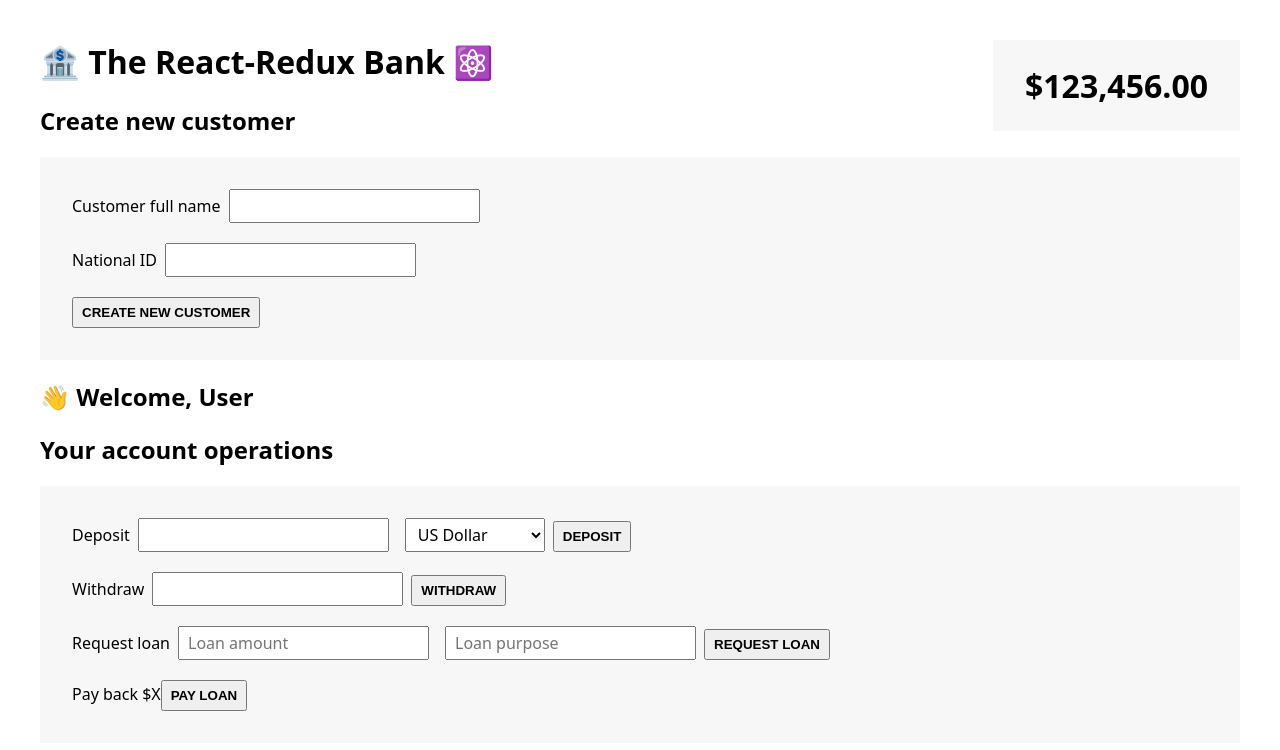
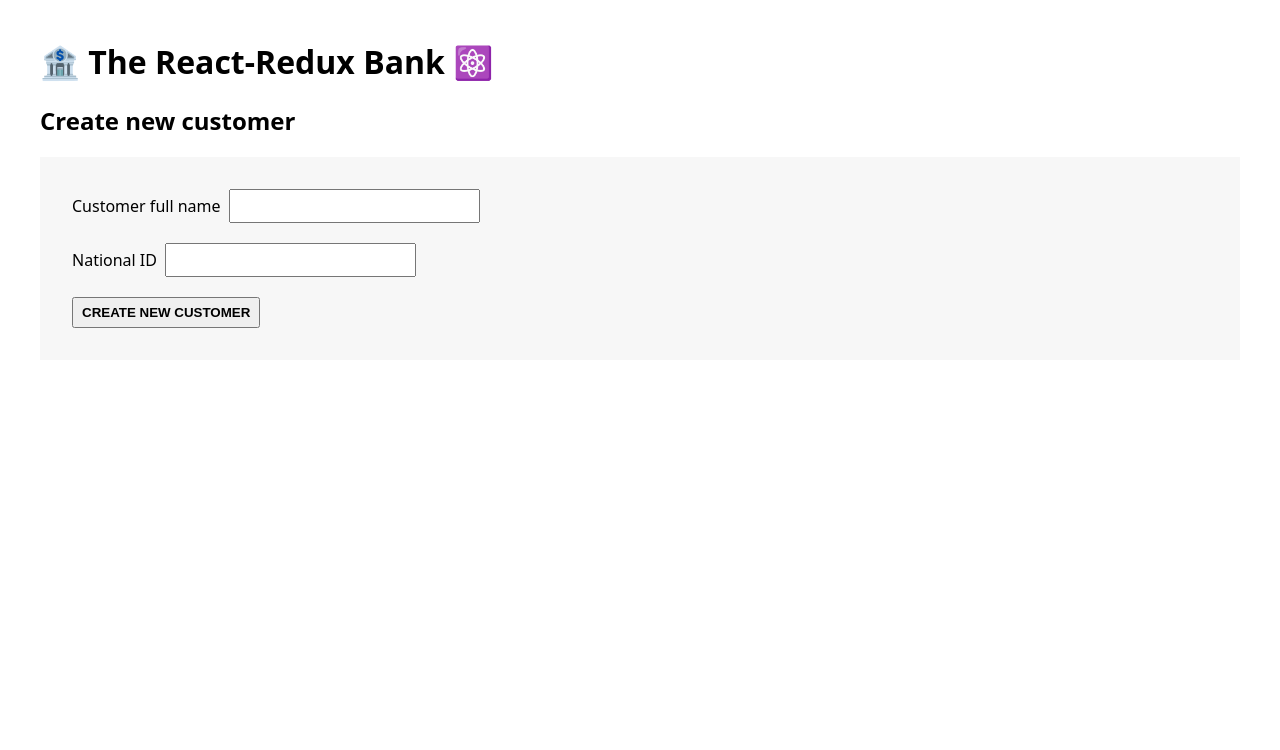
Before and after one commit to DimaProhorenko/React-Bootcamp, a React (Vite) app in the folder redux-bank/: page / in a window 1280 px wide. Shown: the top 750 px of the page. Built offline with nearby package versions, Linux system fonts and the light colour scheme.

Commit message:
ADD dispatching account actions

```diff
--- a/redux-bank/src/App.jsx
+++ b/redux-bank/src/App.jsx
@@ -2,15 +2,23 @@ import CreateCustomer from './features/customers/CreateCustomer';
 import Customer from './features/customers/Customer';
 import AccountOperations from './features/accounts/AccountOperations';
 import BalanceDisplay from './features/accounts/BalanceDisplay';
+import { useSelector } from 'react-redux';
 
 function App() {
+	const fullName = useSelector((store) => store.customer.fullName);
+	console.log(fullName);
 	return (
 		<div>
 			<h1>🏦 The React-Redux Bank ⚛️</h1>
-			<CreateCustomer />
-			<Customer />
-			<AccountOperations />
-			<BalanceDisplay />
+			{!fullName ? (
+				<CreateCustomer />
+			) : (
+				<>
+					<Customer />
+					<AccountOperations />
+					<BalanceDisplay />
+				</>
+			)}
 		</div>
 	);
 }
--- a/redux-bank/src/features/accounts/AccountOperations.jsx
+++ b/redux-bank/src/features/accounts/AccountOperations.jsx
@@ -1,19 +1,39 @@
-import { useState } from "react";
+import { useState } from 'react';
+import { useDispatch, useSelector } from 'react-redux';
+
+import { deposit, withdraw, requestLoan, payLoan } from './accountSlice';
 
 function AccountOperations() {
-  const [depositAmount, setDepositAmount] = useState("");
-  const [withdrawalAmount, setWithdrawalAmount] = useState("");
-  const [loanAmount, setLoanAmount] = useState("");
-  const [loanPurpose, setLoanPurpose] = useState("");
-  const [currency, setCurrency] = useState("USD");
+	const [depositAmount, setDepositAmount] = useState('');
+	const [withdrawalAmount, setWithdrawalAmount] = useState('');
+	const [loanAmount, setLoanAmount] = useState('');
+	const [loanPurpose, setLoanPurpose] = useState('');
+	const [currency, setCurrency] = useState('USD');
+	const dispatch = useDispatch();
+	const loanLeft = useSelector((store) => store.account.loan);
 
-  function handleDeposit() {}
+	function handleDeposit() {
+		if (!depositAmount) return;
+		dispatch(deposit(+depositAmount));
+		setDepositAmount('');
+	}
 
-  function handleWithdrawal() {}
+	function handleWithdrawal() {
+		if (!withdrawalAmount) return;
+		dispatch(withdraw(+withdrawalAmount));
+		setWithdrawalAmount('');
+	}
 
-  function handleRequestLoan() {}
+	function handleRequestLoan() {
+		if (!loanAmount || !loanPurpose) return;
+		dispatch(requestLoan(+loanAmount, loanPurpose));
+		setLoanAmount('');
+		setLoanPurpose('');
+	}
 
-  function handlePayLoan() {}
+	function handlePayLoan() {
+		dispatch(payLoan());
+	}
 
 	return (
 		<div>
@@ -35,7 +55,9 @@ function AccountOperations() {
 						<option value="GBP">British Pound</option>
 					</select>
 
-          <button onClick={handleDeposit}>Deposit {depositAmount}</button>
+					<button onClick={handleDeposit}>
+						Deposit {depositAmount}
+					</button>
 				</div>
 
 				<div>
@@ -66,10 +88,12 @@ function AccountOperations() {
 					<button onClick={handleRequestLoan}>Request loan</button>
 				</div>
 
+				{!!loanLeft && (
 					<div>
-          <span>Pay back $X</span>
+						<span>Pay back ${loanLeft} </span>
 						<button onClick={handlePayLoan}>Pay loan</button>
 					</div>
+				)}
 			</div>
 		</div>
 	);
--- a/redux-bank/src/features/accounts/BalanceDisplay.jsx
+++ b/redux-bank/src/features/accounts/BalanceDisplay.jsx
@@ -1,12 +1,15 @@
+import { useSelector } from 'react-redux';
+
 function formatCurrency(value) {
-  return new Intl.NumberFormat("en", {
-    style: "currency",
-    currency: "USD",
-  }).format(value);
+	return new Intl.NumberFormat('en', {
+		style: 'currency',
+		currency: 'USD',
+	}).format(value);
 }
 
 function BalanceDisplay() {
-  return <div className="balance">{formatCurrency(123456)}</div>;
+	const balance = useSelector((store) => store.account.balance);
+	return <div className="balance">{formatCurrency(balance)}</div>;
 }
 
 export default BalanceDisplay;
--- a/redux-bank/src/features/accounts/accountSlice.js
+++ b/redux-bank/src/features/accounts/accountSlice.js
@@ -34,15 +34,15 @@ export default function accountReducer(state = initialStateAccount, action) {
 	}
 }
 
-export function accountDeposit(amount) {
+export function deposit(amount) {
 	return { type: 'account/deposit', payload: amount };
 }
 
-export function accountWithdraw(amount) {
+export function withdraw(amount) {
 	return { type: 'account/withdraw', payload: amount };
 }
 
-export function accountRequestLoan(amount, purpose) {
+export function requestLoan(amount, purpose) {
 	return {
 		type: 'account/requestLoan',
 		payload: {
@@ -52,6 +52,6 @@ export function accountRequestLoan(amount, purpose) {
 	};
 }
 
-export function accountPayLoan() {
+export function payLoan() {
 	return { type: 'account/payLoan' };
 }
--- a/redux-bank/src/features/customers/CreateCustomer.jsx
+++ b/redux-bank/src/features/customers/CreateCustomer.jsx
@@ -1,10 +1,17 @@
-import { useState } from "react";
+import { useState } from 'react';
+import { useDispatch } from 'react-redux';
+import { createCustomer } from './customersSlice';
 
 function Customer() {
-  const [fullName, setFullName] = useState("");
-  const [nationalId, setNationalId] = useState("");
+	const [fullName, setFullName] = useState('');
+	const [nationalId, setNationalId] = useState('');
+	const dispatch = useDispatch();
 
-  function handleClick() {}
+	function handleClick() {
+		dispatch(createCustomer(fullName, nationalId));
+		setFullName('');
+		setNationalId('');
+	}
 
 	return (
 		<div>
```
Lines whose indentation alone changed are shown as unchanged.
